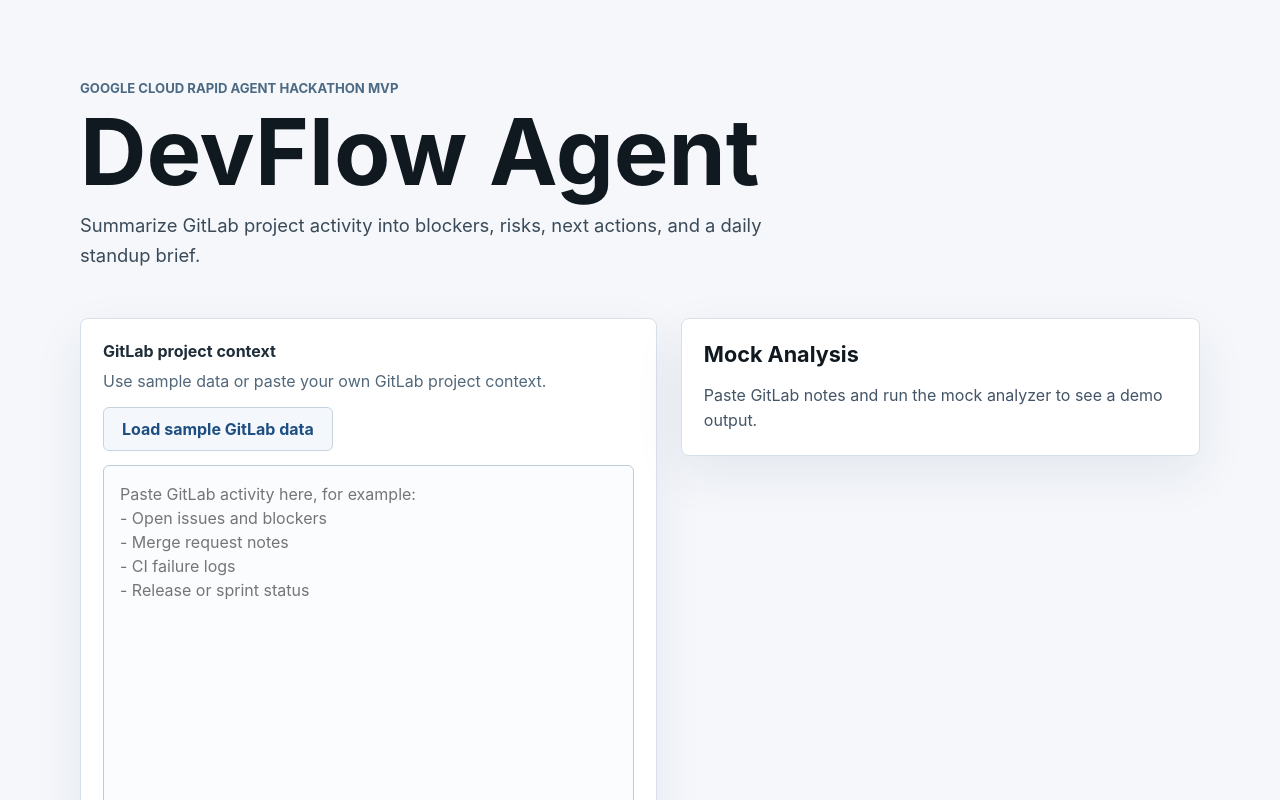
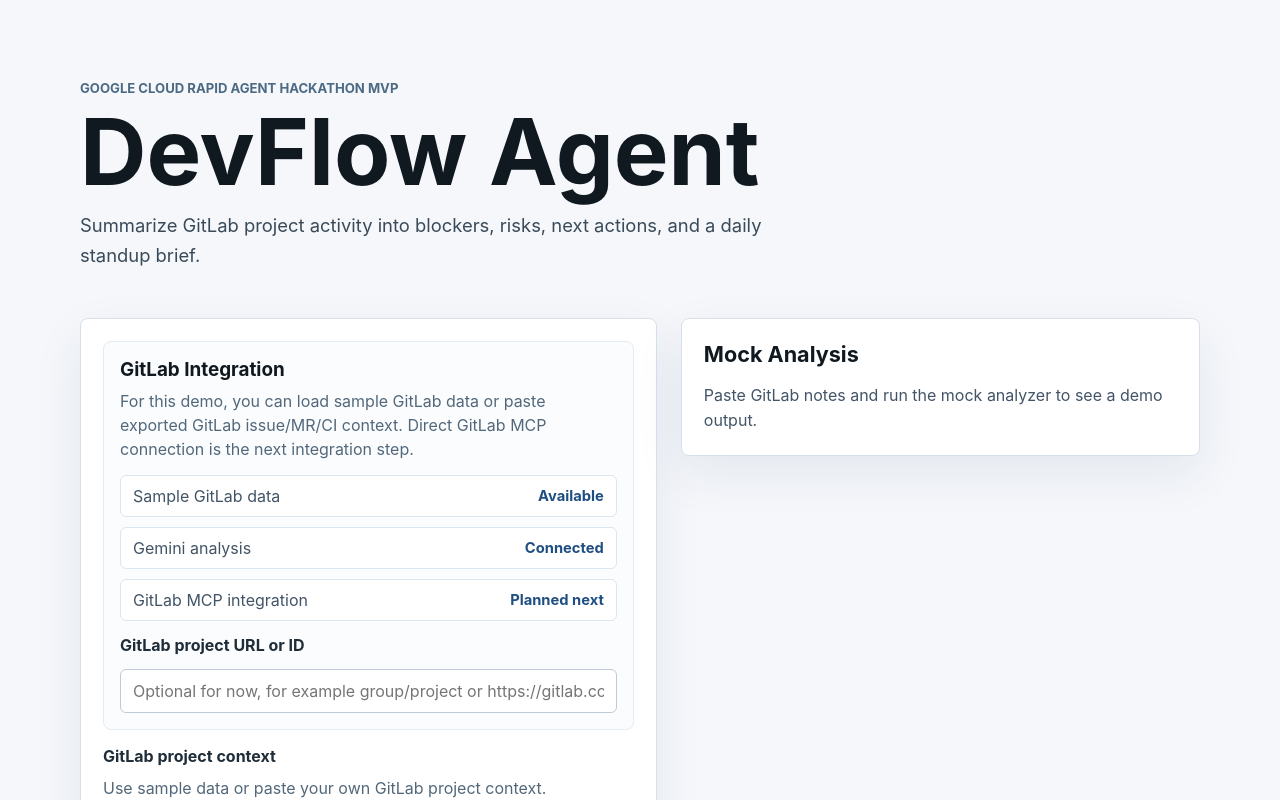
Before and after one commit to AbaSheger/devflow-agent, a React (Vite) app: page / in a window 1280 px wide. Shown: the top 800 px of the page. Built offline with nearby package versions, Linux system fonts and the light colour scheme.

Commit message:
Add GitLab integration status section

```diff
--- a/src/App.tsx
+++ b/src/App.tsx
@@ -113,6 +113,36 @@
 
       <section className="workspace" aria-label="Project analysis workspace">
         <div className="input-panel">
+          <section className="integration-section" aria-labelledby="gitlab-integration-title">
+            <div>
+              <h2 id="gitlab-integration-title">GitLab Integration</h2>
+              <p>
+                For this demo, you can load sample GitLab data or paste exported GitLab issue/MR/CI context. Direct
+                GitLab MCP connection is the next integration step.
+              </p>
+            </div>
+            <div className="integration-card" aria-label="Integration status">
+              <div>
+                <span>Sample GitLab data</span>
+                <strong>Available</strong>
+              </div>
+              <div>
+                <span>Gemini analysis</span>
+                <strong>Connected</strong>
+              </div>
+              <div>
+                <span>GitLab MCP integration</span>
+                <strong>Planned next</strong>
+              </div>
+            </div>
+            <label htmlFor="gitlab-project">GitLab project URL or ID</label>
+            <input
+              id="gitlab-project"
+              type="text"
+              placeholder="Optional for now, for example group/project or https://gitlab.com/group/project"
+            />
+          </section>
+
           <label htmlFor="project-context">GitLab project context</label>
           <p className="input-helper">Use sample data or paste your own GitLab project context.</p>
           <div className="input-actions">
--- a/src/styles.css
+++ b/src/styles.css
@@ -20,6 +20,7 @@
 }
 
 button,
+input,
 textarea {
   font: inherit;
 }
@@ -88,13 +89,59 @@
 
 .input-panel {
   display: grid;
-  gap: 14px;
+  gap: 16px;
   padding: 22px;
 }
 
 label {
   color: #1f2d38;
   font-weight: 700;
+}
+
+.integration-section {
+  display: grid;
+  gap: 14px;
+  border: 1px solid #e4ebf2;
+  border-radius: 8px;
+  padding: 16px;
+  background: #fbfcfe;
+}
+
+.integration-section h2 {
+  margin-bottom: 8px;
+  color: #101820;
+  font-size: 1.18rem;
+}
+
+.integration-section p {
+  margin-bottom: 0;
+  color: #52687a;
+  line-height: 1.5;
+}
+
+.integration-card {
+  display: grid;
+  gap: 10px;
+}
+
+.integration-card div {
+  display: flex;
+  gap: 12px;
+  align-items: center;
+  justify-content: space-between;
+  border: 1px solid #dce6ef;
+  border-radius: 6px;
+  padding: 10px 12px;
+  background: #ffffff;
+}
+
+.integration-card span {
+  color: #425466;
+}
+
+.integration-card strong {
+  color: #1f4f82;
+  font-size: 0.92rem;
 }
 
 .input-helper {
@@ -121,6 +168,17 @@
   line-height: 1.5;
 }
 
+input {
+  width: 100%;
+  min-height: 44px;
+  border: 1px solid #becbd8;
+  border-radius: 6px;
+  padding: 0 12px;
+  color: #17202a;
+  background: #ffffff;
+}
+
+input:focus,
 textarea:focus {
   outline: 3px solid rgba(39, 117, 207, 0.24);
   border-color: #2775cf;
@@ -267,4 +325,10 @@
   button {
     width: 100%;
   }
+
+  .integration-card div {
+    align-items: flex-start;
+    flex-direction: column;
+    gap: 4px;
+  }
 }
```
Also changed, not shown: 1 other file (tests, documents, lock files or other folders).
